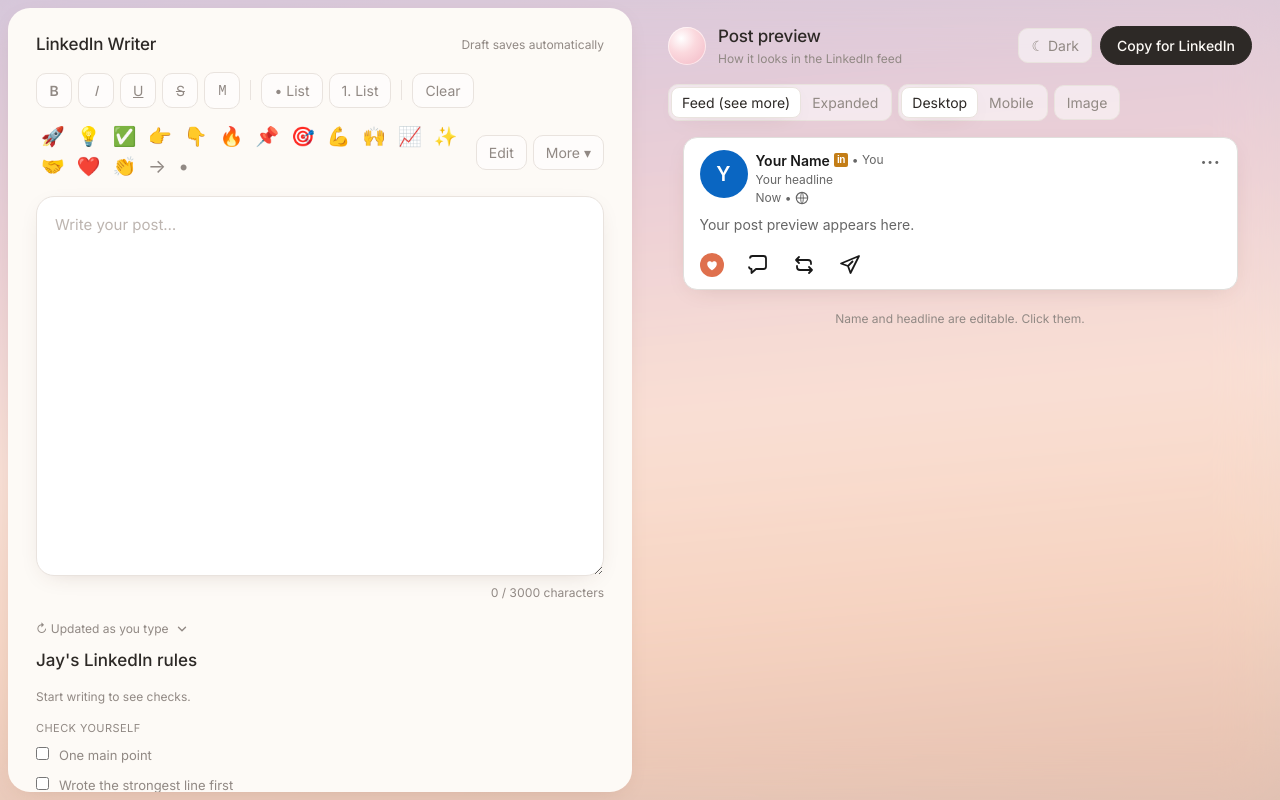
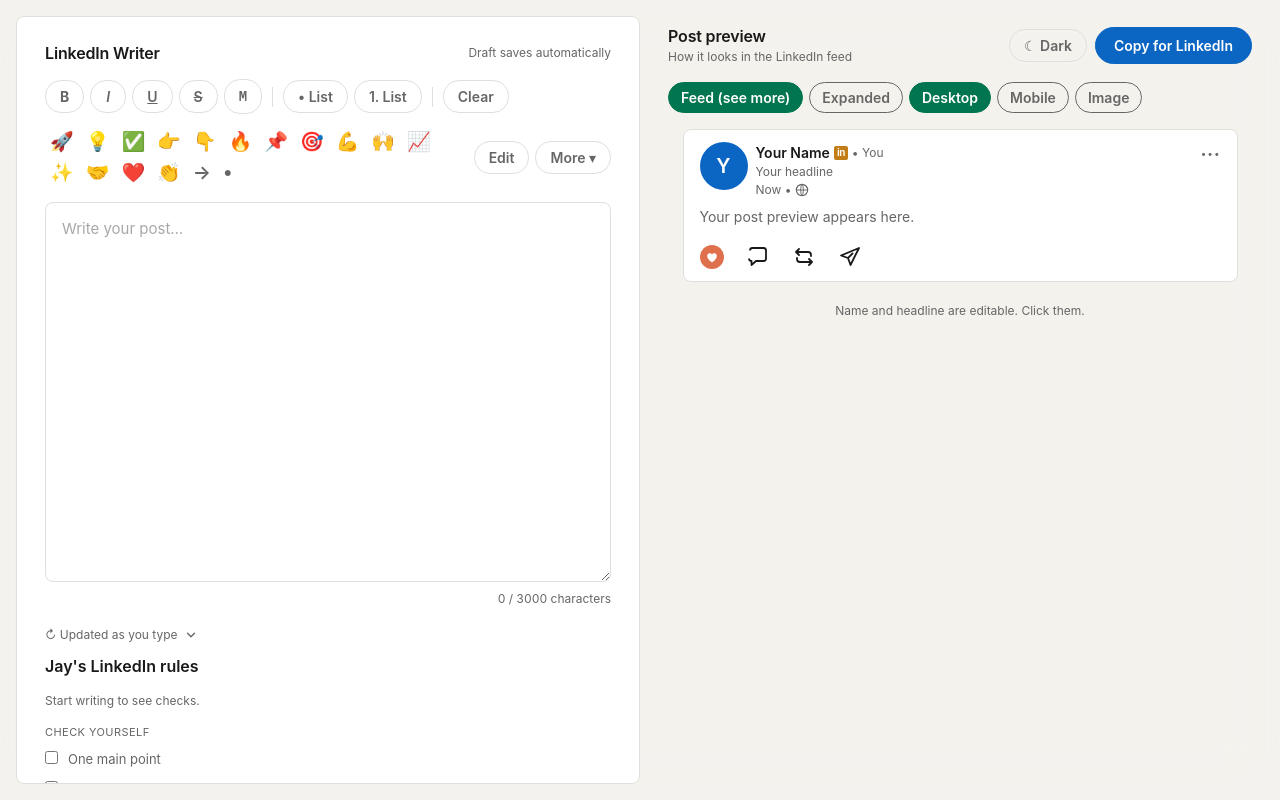
Before and after one commit to shivamkumartestingacc-maker/linkedin_writer, a plain HTML site: page index.html in a window 1280 px wide. Drawn offline with Linux system fonts and the light colour scheme.

Commit message:
Drop gradient: LinkedIn feed look with grey page, white cards, blue and green pills
Co-Authored-By: Claude Opus 5.5 <noreply@anthropic.com>
Claude-Session: https://claude.ai/code/session_01KyPYcHywHrMqQf6tEQyJs9

```diff
--- a/index.html
+++ b/index.html
@@ -4,8 +4,6 @@
   <meta charset="utf-8">
   <meta name="viewport" content="width=device-width, initial-scale=1">
   <title>LinkedIn Writer</title>
-  <link rel="preconnect" href="https://fonts.googleapis.com">
-  <link rel="stylesheet" href="https://fonts.googleapis.com/css2?family=Inter:wght@400;500;600&display=swap">
   <link rel="stylesheet" href="style.css">
 </head>
 <body>
@@ -68,7 +66,6 @@
     <section class="pane preview-pane">
       <div class="pane-head">
         <div class="who">
-          <div class="orb" aria-hidden="true"></div>
           <div>
             <div class="title">Post preview</div>
             <div class="caption">How it looks in the LinkedIn feed</div>
--- a/style.css
+++ b/style.css
@@ -1,65 +1,39 @@
-/* Layout: a frosted glass shell floating over a sunset gradient.
-   Left = cream writing sheet, right = translucent preview side. */
+/* Layout: LinkedIn-feed look. Warm grey page, white bordered cards, blue actions.
+   Left = editor card, right = the post card on the feed background. */
 :root {
-  --sky: linear-gradient(175deg, #b7a3c3 0%, #d9b3bd 28%, #f0cdbf 52%, #e9bba2 74%, #c99882 100%);
-  --shell: rgba(255, 250, 247, 0.42);
-  --shell-line: rgba(255, 255, 255, 0.7);
-  --paper: #fdfaf6;
-  --field: #ffffff;
-  --text: #2d2926;
-  --muted: #918984;
-  --faint: #bdb5b0;
-  --line: #e9e3de;
-  --chip: rgba(255, 255, 255, 0.55);
-  --hover: rgba(45, 41, 38, 0.05);
-  --strong: #2d2926;
-  --on-strong: #fdfaf6;
-  --panel: rgba(255, 255, 255, 0.5);
-  --shadow: 0 30px 80px -30px rgba(90, 50, 40, 0.35);
-  --soft: 0 6px 24px -12px rgba(90, 50, 40, 0.25);
-  --ok: #4f8a63;
-  --warn: #c0613f;
-  --warn-bg: rgba(192, 97, 63, 0.1);
-  --danger: #c0613f;
-  --danger-bg: rgba(192, 97, 63, 0.12);
-  --toast: #2d2926;
-  --orb: radial-gradient(circle at 35% 30%, #fff 0%, #fbd9de 40%, #f2b7c4 100%);
-  /* LinkedIn's own colours, used only inside the post card */
-  --li-card: #ffffff;
-  --li-text: #191919;
-  --li-muted: #666666;
-  --li-line: #e0dfdc;
-  --li-blue: #0a66c2;
-  --li-link: #0a66c2;
-  --font: "Inter", -apple-system, system-ui, "Segoe UI", Roboto, Helvetica, Arial, sans-serif;
+  --sky: #f4f2ee; --shell: transparent; --shell-line: transparent;
+  --paper: #ffffff; --field: #ffffff; --text: #191919; --muted: #666666; --faint: #a8a8a8;
+  --line: #e0dfdc; --chip: transparent; --hover: rgba(0, 0, 0, 0.08);
+  --strong: #0a66c2; --on-strong: #ffffff; --panel: #f9fafb;
+  --shadow: none; --soft: 0 0 0 0 transparent;
+  --ok: #057642; --warn: #b24020; --warn-bg: #fcefe9;
+  --danger: #b24020; --danger-bg: #fcefe9; --toast: #191919;
+  --orb: #0a66c2; --pill-on: #01754f; --on-pill: #ffffff;
+  --li-card: #ffffff; --li-text: #191919; --li-muted: #666666; --li-line: #e0dfdc;
+  --li-blue: #0a66c2; --li-link: #0a66c2;
+  --font: -apple-system, system-ui, BlinkMacSystemFont, "Segoe UI", Roboto, "Helvetica Neue", "Fira Sans", Ubuntu, Oxygen, "Oxygen Sans", Cantarell, "Droid Sans", "Apple Color Emoji", "Segoe UI Emoji", "Segoe UI Emoji", "Segoe UI Symbol", "Lucida Grande", Helvetica, Arial, sans-serif;
 }
 @media (prefers-color-scheme: dark) {
   :root:not([data-theme="light"]) {
-    --sky: linear-gradient(175deg, #1b1a2b 0%, #2c2438 35%, #4a3038 65%, #5e3a30 100%);
-    --shell: rgba(30, 26, 32, 0.5); --shell-line: rgba(255, 255, 255, 0.08);
-    --paper: #1f1c1f; --field: #272326; --text: #efe9e4; --muted: #9d958f; --faint: #6c6560;
-    --line: #3a3438; --chip: rgba(255, 255, 255, 0.05); --hover: rgba(255, 255, 255, 0.06);
-    --strong: #efe9e4; --on-strong: #1f1c1f; --panel: rgba(255, 255, 255, 0.04);
-    --shadow: 0 30px 80px -30px rgba(0, 0, 0, 0.7); --soft: 0 6px 24px -12px rgba(0, 0, 0, 0.6);
-    --ok: #86c39a; --warn: #f0a07f; --warn-bg: rgba(240, 160, 127, 0.12);
-    --danger: #f0a07f; --danger-bg: rgba(240, 160, 127, 0.14); --toast: #efe9e4;
-    --orb: radial-gradient(circle at 35% 30%, #ffe9ec 0%, #d98fa1 45%, #8d4f63 100%);
+    --sky: #000000; --paper: #1b1f23; --field: #1b1f23; --text: #e9e9e9; --muted: #a0a4a8; --faint: #6b7076;
+    --line: #38434f; --hover: rgba(255, 255, 255, 0.08);
+    --strong: #71b7fb; --on-strong: #000000; --panel: #22272c;
+    --ok: #5fc48b; --warn: #f5a37f; --warn-bg: #3a2a22;
+    --danger: #f5a37f; --danger-bg: #3a2a22; --toast: #e9e9e9;
+    --orb: #71b7fb; --pill-on: #7fc15e; --on-pill: #000000;
     --li-card: #1b1f23; --li-text: #e9e9e9; --li-muted: #a0a4a8; --li-line: #38434f; --li-link: #71b7fb;
     color-scheme: dark;
   }
 }
 :root[data-theme="dark"] {
-  --sky: linear-gradient(175deg, #1b1a2b 0%, #2c2438 35%, #4a3038 65%, #5e3a30 100%);
-  --shell: rgba(30, 26, 32, 0.5); --shell-line: rgba(255, 255, 255, 0.08);
-  --paper: #1f1c1f; --field: #272326; --text: #efe9e4; --muted: #9d958f; --faint: #6c6560;
-  --line: #3a3438; --chip: rgba(255, 255, 255, 0.05); --hover: rgba(255, 255, 255, 0.06);
-  --strong: #efe9e4; --on-strong: #1f1c1f; --panel: rgba(255, 255, 255, 0.04);
-  --shadow: 0 30px 80px -30px rgba(0, 0, 0, 0.7); --soft: 0 6px 24px -12px rgba(0, 0, 0, 0.6);
-  --ok: #86c39a; --warn: #f0a07f; --warn-bg: rgba(240, 160, 127, 0.12);
-  --danger: #f0a07f; --danger-bg: rgba(240, 160, 127, 0.14); --toast: #efe9e4;
-  --orb: radial-gradient(circle at 35% 30%, #ffe9ec 0%, #d98fa1 45%, #8d4f63 100%);
-  --li-card: #1b1f23; --li-text: #e9e9e9; --li-muted: #a0a4a8; --li-line: #38434f; --li-link: #71b7fb;
-  color-scheme: dark;
+    --sky: #000000; --paper: #1b1f23; --field: #1b1f23; --text: #e9e9e9; --muted: #a0a4a8; --faint: #6b7076;
+    --line: #38434f; --hover: rgba(255, 255, 255, 0.08);
+    --strong: #71b7fb; --on-strong: #000000; --panel: #22272c;
+    --ok: #5fc48b; --warn: #f5a37f; --warn-bg: #3a2a22;
+    --danger: #f5a37f; --danger-bg: #3a2a22; --toast: #e9e9e9;
+    --orb: #71b7fb; --pill-on: #7fc15e; --on-pill: #000000;
+    --li-card: #1b1f23; --li-text: #e9e9e9; --li-muted: #a0a4a8; --li-line: #38434f; --li-link: #71b7fb;
+    color-scheme: dark;
 }
 
 * { box-sizing: border-box; }
@@ -77,17 +51,18 @@ button {
   cursor: pointer;
   border: 1px solid var(--line);
   background: var(--chip);
-  border-radius: 10px;
-  padding: 6px 12px;
+  border-radius: 16px;
+  padding: 5px 14px;
   color: var(--muted);
+  font-weight: 600;
   transition: background .15s, color .15s, border-color .15s;
 }
 button:hover { background: var(--hover); color: var(--text); }
 button:focus-visible, input:focus-visible, summary:focus-visible { outline: 2px solid var(--muted); outline-offset: 2px; }
-button.on { border-color: var(--strong); color: var(--text); background: var(--field); }
+button.on { border-color: var(--strong); color: var(--strong); background: var(--field); box-shadow: inset 0 0 0 1px var(--strong); }
 button.primary {
   background: var(--strong); border-color: var(--strong); color: var(--on-strong);
-  border-radius: 999px; padding: 8px 16px; font-weight: 500; white-space: nowrap;
+  border-radius: 24px; padding: 7px 18px; font-weight: 600; white-space: nowrap;
 }
 button.primary:hover { opacity: .88; background: var(--strong); color: var(--on-strong); }
 
@@ -112,7 +87,7 @@ button.primary:hover { opacity: .88; background: var(--strong); color: var(--on-
 }
 @media (max-width: 600px) { .pane { padding-left: max(16px, env(safe-area-inset-left, 0px)); padding-right: max(16px, env(safe-area-inset-right, 0px)); } }
 .pane-head { display: flex; align-items: center; justify-content: space-between; gap: 12px; flex-wrap: wrap; }
-.title { margin: 0; font-size: 17px; font-weight: 500; letter-spacing: -0.01em; color: var(--text); }
+.title { margin: 0; font-size: 16px; font-weight: 600; letter-spacing: -0.01em; color: var(--text); }
 .caption { font-size: 12px; color: var(--muted); }
 .caption b { font-weight: 500; color: var(--text); }
 .hint { color: var(--muted); font-size: 12px; margin: 4px 0; }
@@ -120,8 +95,9 @@ button.primary:hover { opacity: .88; background: var(--strong); color: var(--on-
 /* Editor sheet */
 .editor {
   background: var(--paper);
-  border-radius: 22px;
-  margin: 8px;
+  border: 1px solid var(--line);
+  border-radius: 8px;
+  margin: 16px 0 16px 16px;
   display: flex; flex-direction: column; gap: 14px;
   box-shadow: var(--soft);
 }
@@ -135,7 +111,7 @@ button.primary:hover { opacity: .88; background: var(--strong); color: var(--on-
 .favs.editing button:hover { background: var(--danger-bg); }
 .favs button.dragging { opacity: .4; }
 .favs button.drop-target { outline: 2px solid var(--strong); }
-.panel { border: 1px solid var(--line); border-radius: 14px; padding: 12px 14px; background: var(--panel); }
+.panel { border: 1px solid var(--line); border-radius: 8px; padding: 12px 14px; background: var(--panel); }
 .picker { max-height: 240px; overflow: auto; }
 .group { font-size: 11px; color: var(--muted); margin: 10px 0 4px; letter-spacing: .04em; text-transform: uppercase; }
 .grid { display: flex; flex-wrap: wrap; }
@@ -145,14 +121,14 @@ button.primary:hover { opacity: .88; background: var(--strong); color: var(--on-
 }
 textarea {
   width: 100%; min-height: 380px; resize: vertical;
-  border: 1px solid var(--line); border-radius: 18px; padding: 16px 18px;
+  border: 1px solid var(--line); border-radius: 8px; padding: 14px 16px;
   font-family: inherit; font-size: 15px; line-height: 1.6; color: var(--text);
   background: var(--field);
   box-shadow: var(--soft);
   transition: border-color .15s;
 }
 textarea::placeholder { color: var(--faint); }
-textarea:focus { outline: none; border-color: var(--muted); }
+textarea:focus { outline: none; border-color: var(--text); }
 textarea.warn, textarea.warn:focus { border-color: var(--warn); }
 .meta-row { display: flex; gap: 12px; align-items: flex-start; justify-content: space-between; margin-top: -6px; }
 .now { color: var(--warn); font-size: 12px; min-height: 1em; min-width: 0; }
@@ -166,7 +142,7 @@ textarea.warn, textarea.warn:focus { border-color: var(--warn); }
 .sum-row { display: inline-flex; align-items: center; gap: 6px; }
 .chev { transition: transform .2s; transform: rotate(-90deg); }
 .rules[open] .chev { transform: none; }
-.rules-title { font-size: 17px; font-weight: 500; color: var(--text); }
+.rules-title { font-size: 16px; font-weight: 600; color: var(--text); }
 .badge { font-size: 11px; font-weight: 500; padding: 2px 8px; border-radius: 999px; margin-left: 6px; vertical-align: 2px; }
 .badge.warn { background: var(--warn-bg); color: var(--warn); }
 .badge.ok { color: var(--ok); }
@@ -189,17 +165,16 @@ textarea.warn, textarea.warn:focus { border-color: var(--warn); }
 .preview-pane .pane-head, .preview-controls { width: 100%; }
 .who { display: flex; gap: 12px; align-items: center; }
 .head-actions { display: flex; gap: 8px; align-items: center; }
-.orb { width: 38px; height: 38px; border-radius: 50%; background: var(--orb); box-shadow: inset 0 0 0 1px rgba(255,255,255,.6); flex-shrink: 0; }
-.seg { display: inline-flex; background: var(--chip); border: 1px solid var(--line); border-radius: 10px; padding: 2px; }
-.seg button { border: 1px solid transparent; background: none; border-radius: 8px; padding: 4px 10px; }
-.seg button.on { background: var(--field); border-color: var(--line); color: var(--text); box-shadow: var(--soft); }
-.file { border: 1px solid var(--line); background: var(--chip); border-radius: 10px; padding: 6px 12px; cursor: pointer; color: var(--muted); }
+.seg { display: inline-flex; gap: 6px; }
+.seg button { border: 1px solid var(--muted); background: none; border-radius: 16px; padding: 4px 12px; }
+.seg button.on { background: var(--pill-on); border-color: var(--pill-on); color: var(--on-pill); box-shadow: none; }
+.file { border: 1px solid var(--muted); background: var(--chip); border-radius: 16px; padding: 4px 12px; font-weight: 600; cursor: pointer; color: var(--muted); }
 .file:hover { background: var(--hover); color: var(--text); }
 .file input { display: none; }
 
 .card {
   background: var(--li-card); color: var(--li-text);
-  border: 1px solid var(--li-line); border-radius: 14px; width: 100%;
+  border: 1px solid var(--li-line); border-radius: 8px; width: 100%;
   box-shadow: var(--soft); overflow: hidden;
   font-family: -apple-system, system-ui, "Segoe UI", Roboto, Helvetica, Arial, sans-serif;
   transition: max-width .2s;
```
